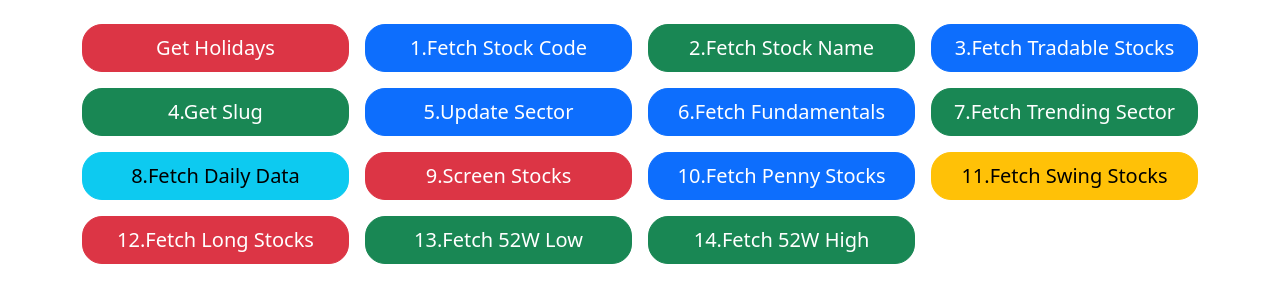
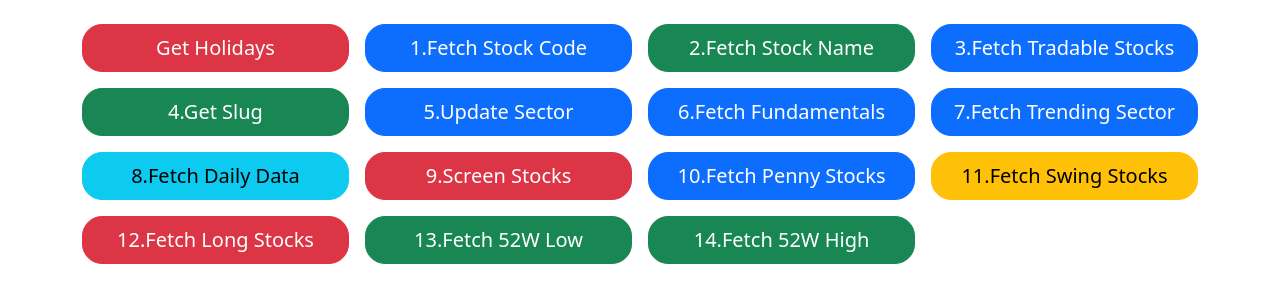
Before and after one commit to sran307/aimeWebview, a Django app: page /stock-analyser/ in a window 1280 px wide. Shown: the part 56-359 px from the top of the page. Run offline with Django 5.2, Linux system fonts and the light colour scheme; data that the repository does not hold is empty; some libraries are stand-ins or nearby versions.

Commit message:
index modifeid

```diff
--- a/templates/stock/index.html
+++ b/templates/stock/index.html
@@ -30,7 +30,7 @@
     </div>
 
     <div class="col-md-6 col-lg-3">
-      <button class="btn btn-lg btn-success w-100 commonFetch2" data-path="{% url 'get_trending_sector' %}" data-title="Fetching Trending Sector" data-text="Finding Out the Trending Sectors">7.Fetch Trending Sector</button>
+      <button class="btn btn-lg btn-primary w-100 commonFetch2" data-path="{% url 'get_trending_sector' %}" data-title="Fetching Trending Sector" data-text="Finding Out the Trending Sectors">7.Fetch Trending Sector</button>
     </div>
 
     <div class="col-md-6 col-lg-3">
```
